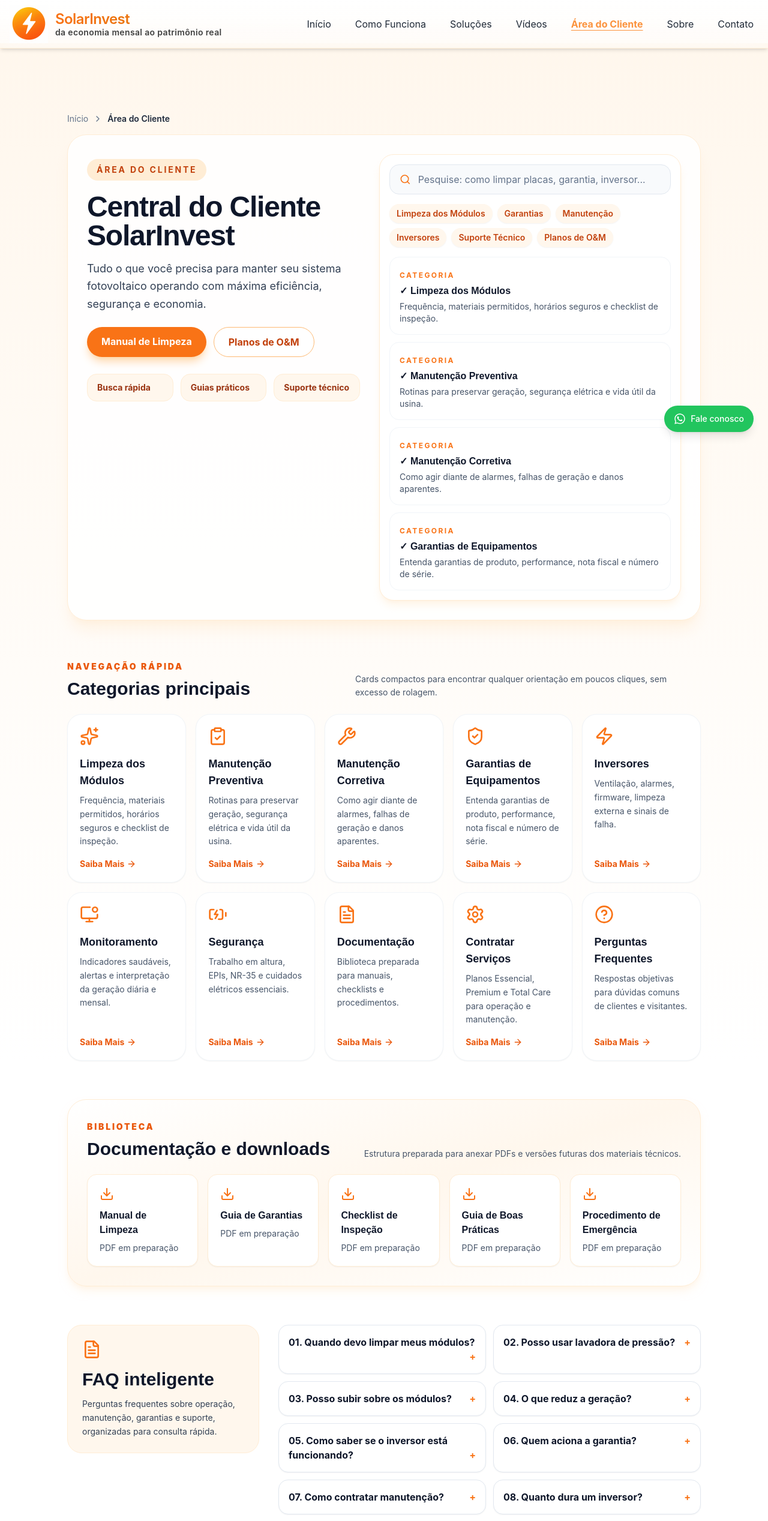
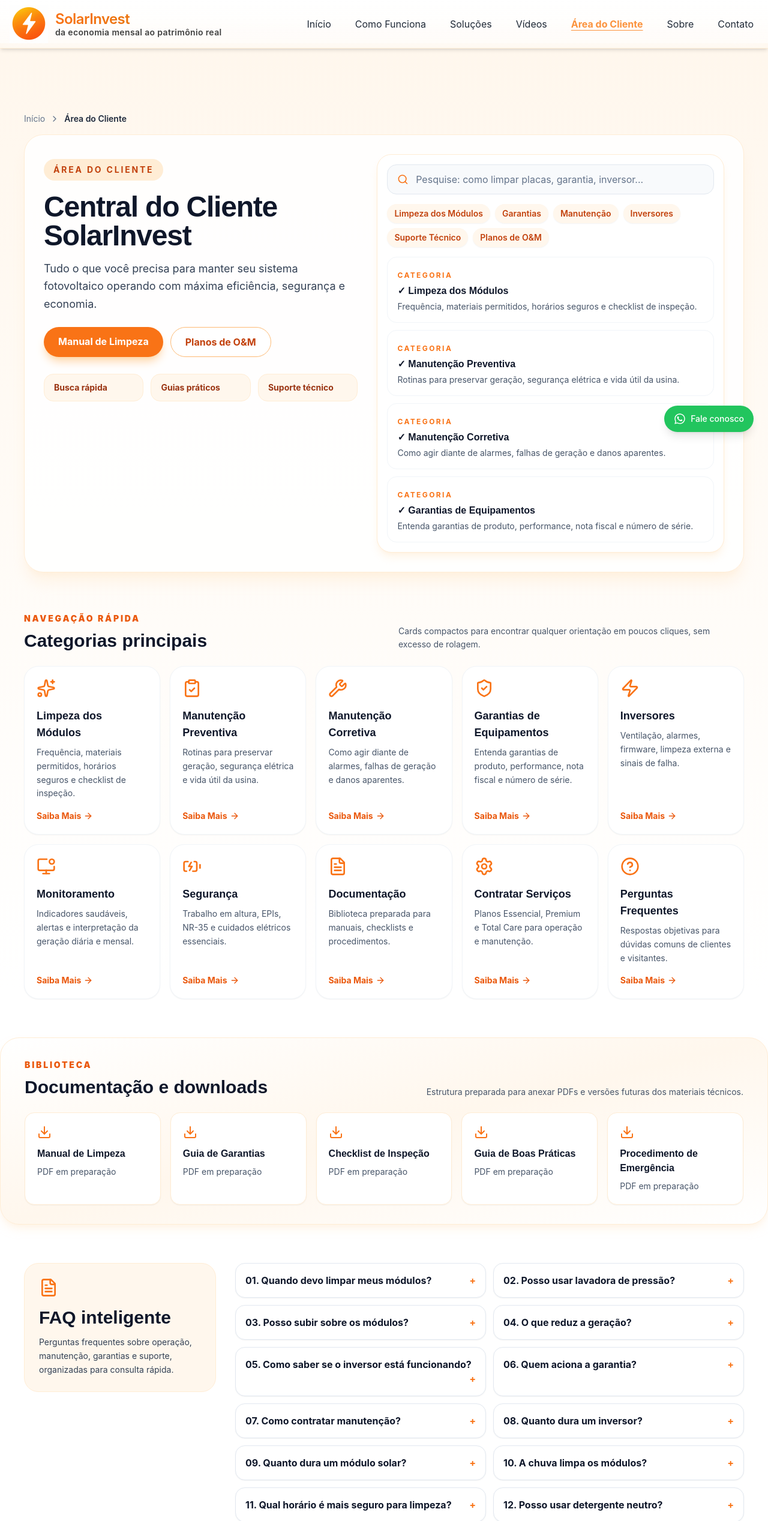
Before and after one commit to LeandroFrancaUS/solarinvest-Website, a Next.js app: page /area-do-cliente in a window 1280 px wide. Shown: the top 2535 px of the page at 60% size. Built offline with nearby package versions, Linux system fonts and the light colour scheme.

Commit message:
Ajusta largura da área do cliente

```diff
--- a/src/app/area-do-cliente/limpeza-modulos/page.tsx
+++ b/src/app/area-do-cliente/limpeza-modulos/page.tsx
@@ -62,8 +62,8 @@
       title="Manual de Limpeza dos Módulos"
       description="Orientações detalhadas para limpar módulos fotovoltaicos com segurança, preservando geração, garantia e integridade da usina. A limpeza parece simples, mas envolve eletricidade, altura e risco de dano ao equipamento quando feita de forma incorreta."
     >
-      <div className="mt-10 grid gap-8 lg:grid-cols-[1fr_340px]">
-        <article className="space-y-8 text-slate-700">
+      <div className="mt-10 grid grid-cols-1 gap-8 lg:grid-cols-[minmax(0,1fr)_360px]">
+        <article className="min-w-0 space-y-8 text-slate-700">
           <section className="rounded-3xl border border-orange-100 bg-orange-50 p-6 shadow-sm">
             <div className="flex gap-4">
               <ShieldAlert className="mt-1 h-7 w-7 flex-none text-orange-600" aria-hidden="true" />
@@ -76,6 +76,7 @@
             </div>
           </section>
 
+          <div className="grid grid-cols-1 gap-6 lg:grid-cols-2">
             <section className="rounded-3xl bg-white p-8 shadow-sm">
               <h2 className="text-2xl font-black text-slate-900">Quando limpar</h2>
               <p className="mt-3 leading-relaxed">
@@ -97,7 +98,9 @@
               ))}
             </div>
             </section>
+          </div>
 
+          <div className="grid grid-cols-1 gap-6 lg:grid-cols-2">
             <section className="rounded-3xl bg-white p-8 shadow-sm">
               <h2 className="text-2xl font-black text-slate-900">Horário correto</h2>
               <p className="mt-3 leading-relaxed">
@@ -128,10 +131,11 @@
               <li>✗ objetos cortantes ou raspadores rígidos</li>
             </ul>
             </section>
+          </div>
 
           <section className="rounded-3xl bg-white p-8 shadow-sm">
             <h2 className="text-2xl font-black text-slate-900">Passo a passo detalhado</h2>
-            <div className="mt-6 space-y-4">
+            <div className="mt-6 grid grid-cols-1 gap-5 lg:grid-cols-2">
               {steps.map((step, index) => (
                 <div key={step.title} className="rounded-2xl border border-slate-100 bg-slate-50 p-5">
                   <span className="text-xs font-black uppercase tracking-[0.2em] text-orange-600">Passo {index + 1}</span>
--- a/src/app/area-do-cliente/page.tsx
+++ b/src/app/area-do-cliente/page.tsx
@@ -4,7 +4,7 @@
 import ClientAreaSearch from '@/components/cliente/ClientAreaSearch';
 import ClientFAQ from '@/components/cliente/ClientFAQ';
 import { categories, downloads, faqs } from '@/components/cliente/ClientAreaData';
-import { Breadcrumbs, JsonLd } from '@/components/cliente/ClientAreaLayout';
+import { Breadcrumbs, JsonLd, clientAreaContainerClass } from '@/components/cliente/ClientAreaLayout';
 
 export const metadata = buildMetadata({
   title: 'Central do Cliente SolarInvest | Manutenção, Limpeza e Garantias',
@@ -35,8 +35,8 @@
     <main className="min-h-screen bg-gradient-to-b from-orange-50 via-white to-white pt-24">
       <JsonLd id="client-faq-jsonld" data={faqJsonLd} />
 
-      <section className="px-6 pb-8 pt-5 md:px-16 lg:px-28">
-        <div className="mx-auto max-w-7xl">
+      <section className="pb-8 pt-5">
+        <div className={clientAreaContainerClass}>
           <Breadcrumbs items={[{ label: 'Área do Cliente' }]} compact />
           <div className="grid gap-8 rounded-[2rem] border border-orange-100 bg-white/90 p-6 shadow-xl shadow-orange-100/60 md:p-8 lg:grid-cols-[0.95fr_1.05fr] lg:items-start">
             <div className="py-2">
@@ -70,8 +70,8 @@
         </div>
       </section>
 
-      <section className="px-6 py-8 md:px-16 lg:px-28">
-        <div className="mx-auto max-w-7xl">
+      <section className="py-8">
+        <div className={clientAreaContainerClass}>
           <div className="flex flex-col gap-2 md:flex-row md:items-end md:justify-between">
             <div>
               <span className="text-sm font-black uppercase tracking-[0.2em] text-orange-600">Navegação rápida</span>
@@ -99,8 +99,8 @@
         </div>
       </section>
 
-      <section id="downloads" className="px-6 py-8 md:px-16 lg:px-28">
-        <div className="mx-auto max-w-7xl rounded-[2rem] border border-orange-100 bg-gradient-to-br from-white via-orange-50 to-white p-6 shadow-lg shadow-orange-100/50 md:p-8">
+      <section id="downloads" className="py-8">
+        <div className={`${clientAreaContainerClass} rounded-[2rem] border border-orange-100 bg-gradient-to-br from-white via-orange-50 to-white p-6 shadow-lg shadow-orange-100/50 md:p-8`}>
           <div className="flex flex-col gap-2 md:flex-row md:items-end md:justify-between">
             <div>
               <span className="text-sm font-black uppercase tracking-[0.2em] text-orange-600">Biblioteca</span>
@@ -120,8 +120,8 @@
         </div>
       </section>
 
-      <section id="faq" className="px-6 pb-14 pt-8 md:px-16 lg:px-28">
-        <div className="mx-auto grid max-w-7xl gap-8 lg:grid-cols-[320px_1fr]">
+      <section id="faq" className="pb-14 pt-8">
+        <div className={`${clientAreaContainerClass} grid gap-8 lg:grid-cols-[320px_1fr]`}>
           <div className="rounded-3xl border border-orange-100 bg-orange-50 p-6 lg:h-fit">
             <FileText className="h-8 w-8 text-orange-500" aria-hidden="true" />
             <h2 className="mt-4 text-3xl font-black text-slate-900">FAQ inteligente</h2>
--- a/src/components/cliente/ClientAreaLayout.tsx
+++ b/src/components/cliente/ClientAreaLayout.tsx
@@ -22,14 +22,16 @@
   );
 }
 
+export const clientAreaContainerClass = 'mx-auto w-full max-w-7xl px-4 sm:px-6 lg:px-8 xl:px-10';
+
 export function PageShell({ title, description, children }: { title: string; description: string; children: React.ReactNode }) {
   return (
     <main className="min-h-screen bg-gradient-to-b from-orange-50 via-white to-white pt-24">
-      <section className="px-6 pb-12 pt-5 md:px-16 lg:px-28">
-        <div className="mx-auto max-w-6xl">
+      <section className="pb-12 pt-5">
+        <div className={clientAreaContainerClass}>
           <Breadcrumbs items={[{ label: 'Área do Cliente', href: '/area-do-cliente' }, { label: title }]} />
           <div className="overflow-hidden rounded-[2rem] border border-orange-100 bg-gradient-to-br from-white via-orange-50 to-amber-50 p-6 text-slate-900 shadow-xl shadow-orange-100/60 md:p-8">
-            <div className="max-w-4xl">
+            <div className="max-w-5xl">
               <span className="inline-flex rounded-full bg-orange-100 px-4 py-2 text-sm font-bold uppercase tracking-[0.2em] text-orange-700">
                 Central do Cliente SolarInvest
               </span>
```
Lines whose indentation alone changed are shown as unchanged.
